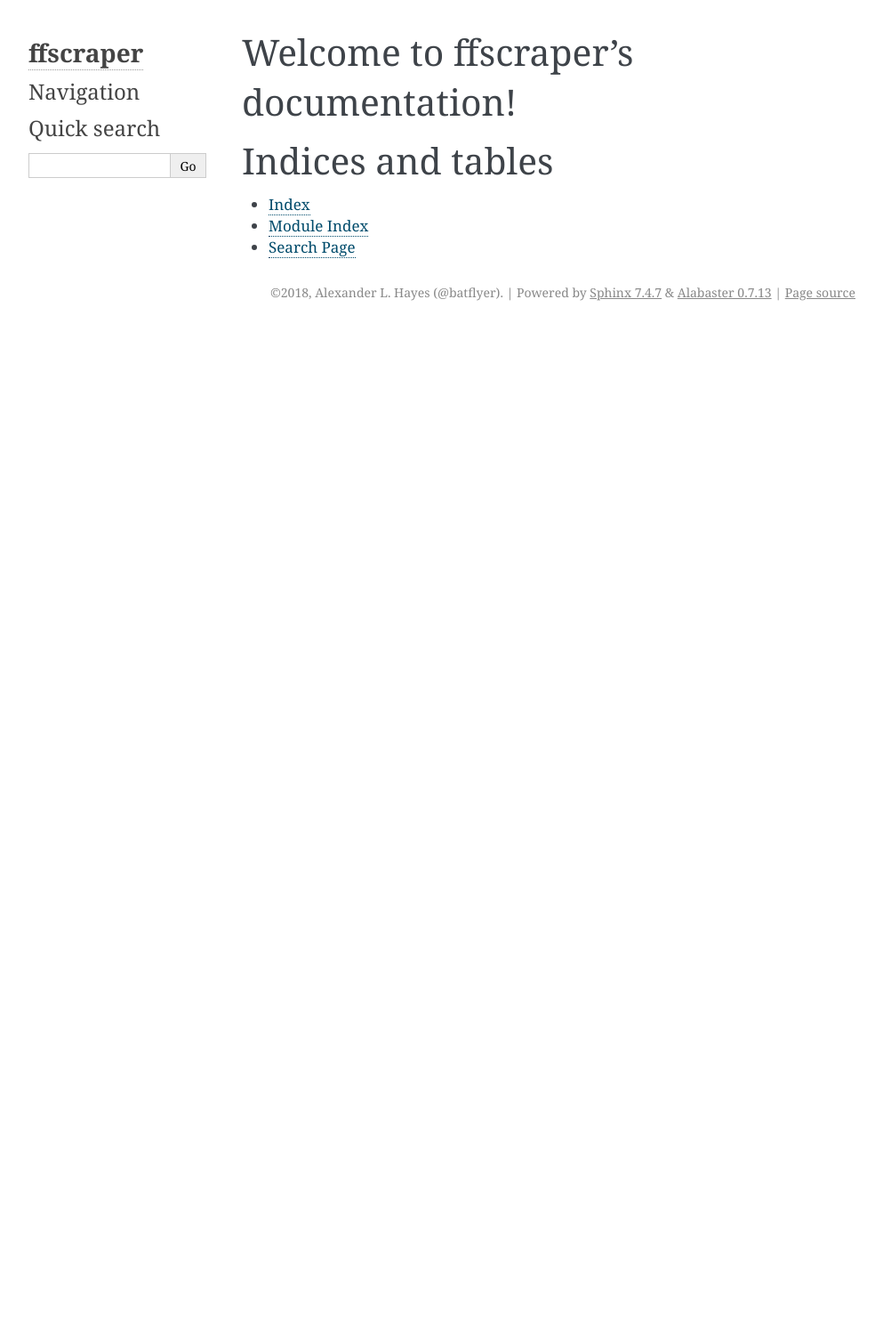
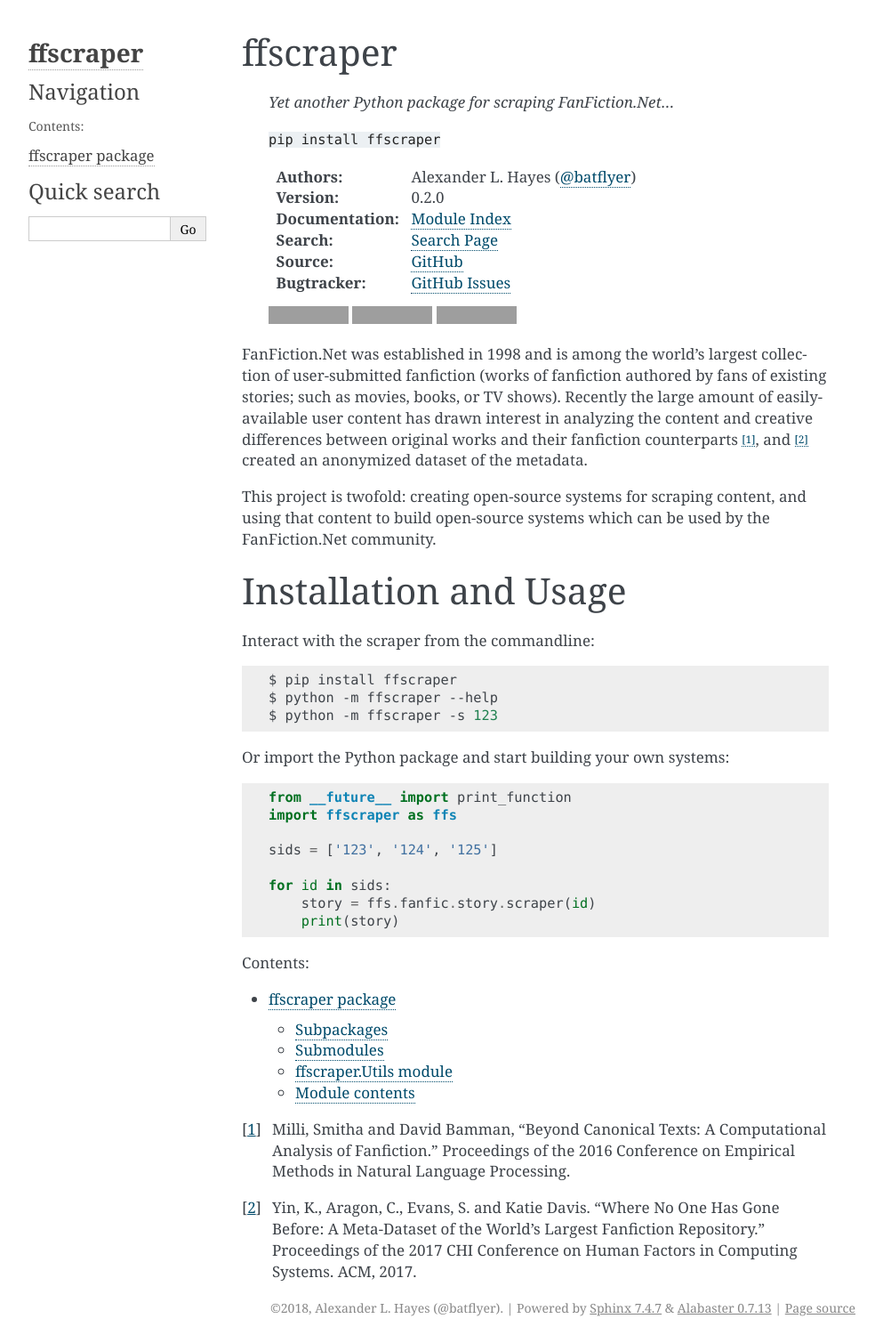
Before and after one commit to hayesall/ffscraper, a Sphinx documentation site: the page built from docs/source/index.rst, in a window 1280 px wide. Shown: the whole page at 89% size, without its empty margins (148-1141 px from the left). Built offline with Sphinx 7.4.7, drawn with Linux system fonts in a browser that asks for light colours; before the commit the page ends 900 px from its top, so only the background shows below that; grey boxes are pictures that could not be loaded.

Commit message:
Doc index.

```diff
--- a/docs/source/index.rst
+++ b/docs/source/index.rst
@@ -3,18 +3,62 @@
    You can adapt this file completely to your liking, but it should at least
    contain the root `toctree` directive.
 
-Welcome to ffscraper's documentation!
-=====================================
+ffscraper
+=========
+
+  *Yet another Python package for scraping FanFiction.Net...*
+
+  ``pip install ffscraper``
+
+  :Authors:
+     Alexander L. Hayes (`@batflyer <https://github.com/batflyer/>`_)
+
+  :Version: 0.2.0
+
+  :Documentation: :ref:`modindex`
+  :Search: :ref:`search`
+
+  :Source: `GitHub <https://github.com/batflyer/FanFiction-Collaborative-Filtering/>`_
+  :Bugtracker: `GitHub Issues <https://github.com/batflyer/FanFiction-Collaborative-Filtering/issues/>`_
+
+  .. image:: https://img.shields.io/pypi/pyversions/ffscraper.svg?style=flat-square
+  .. image:: https://img.shields.io/pypi/v/ffscraper.svg?style=flat-square
+  .. image:: https://img.shields.io/pypi/l/ffscraper.svg?style=flat-square
+
+FanFiction.Net was established in 1998 and is among the world's largest collection of user-submitted fanfiction (works of fanfiction authored by fans of existing stories; such as movies, books, or TV shows).  Recently the large amount of easily-available user content has drawn interest in analyzing the content and creative differences between original works and their fanfiction counterparts [#]_, and [#]_ created an anonymized dataset of the metadata.
+
+This project is twofold: creating open-source systems for scraping content, and using that content to build open-source systems which can be used by the FanFiction.Net community.
+
+Installation and Usage
+======================
+
+Interact with the scraper from the commandline:
+
+.. code-block:: bash
+
+		$ pip install ffscraper
+		$ python -m ffscraper --help
+		$ python -m ffscraper -s 123
+
+Or import the Python package and start building your own systems:
+
+.. code-block:: python
+
+		from __future__ import print_function
+		import ffscraper as ffs
+
+		sids = ['123', '124', '125']
+
+		for id in sids:
+		    story = ffs.fanfic.story.scraper(id)
+		    print(story)
+
 
 .. toctree::
    :maxdepth: 2
    :caption: Contents:
 
+   ffscraper.rst
 
-
-Indices and tables
-==================
-
-* :ref:`genindex`
-* :ref:`modindex`
-* :ref:`search`
+.. [#] Milli, Smitha and David Bamman, "Beyond Canonical Texts: A Computational Analysis of Fanfiction." Proceedings of the 2016 Conference on Empirical Methods in Natural Language Processing.
+.. [#] Yin, K., Aragon, C., Evans, S. and Katie Davis. "Where No One Has Gone Before: A Meta-Dataset of the World's Largest Fanfiction Repository." Proceedings of the 2017 CHI Conference on Human Factors in Computing Systems. ACM, 2017.
```
Also changed, not shown: README.md (+1 -1 lines).
